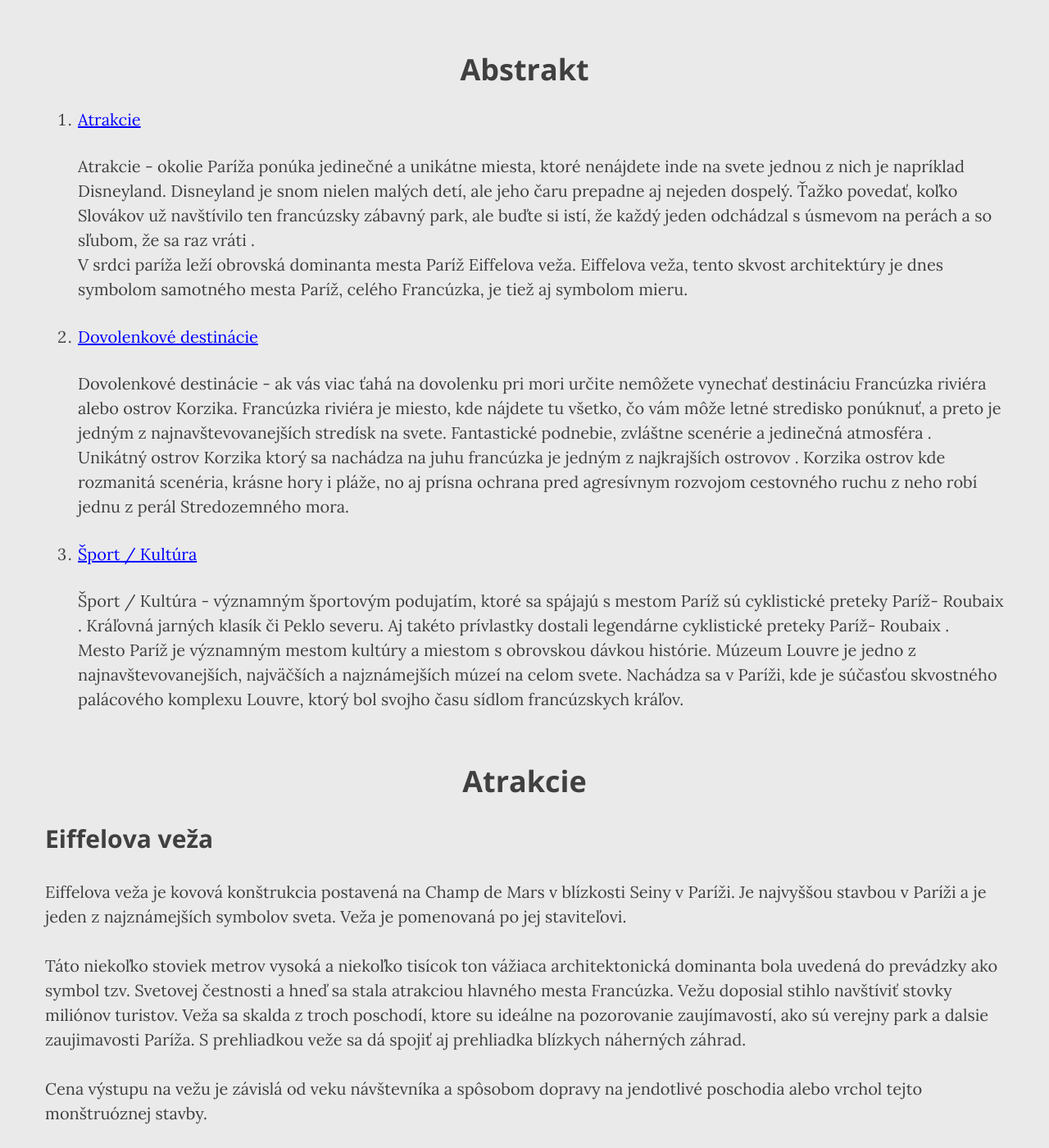
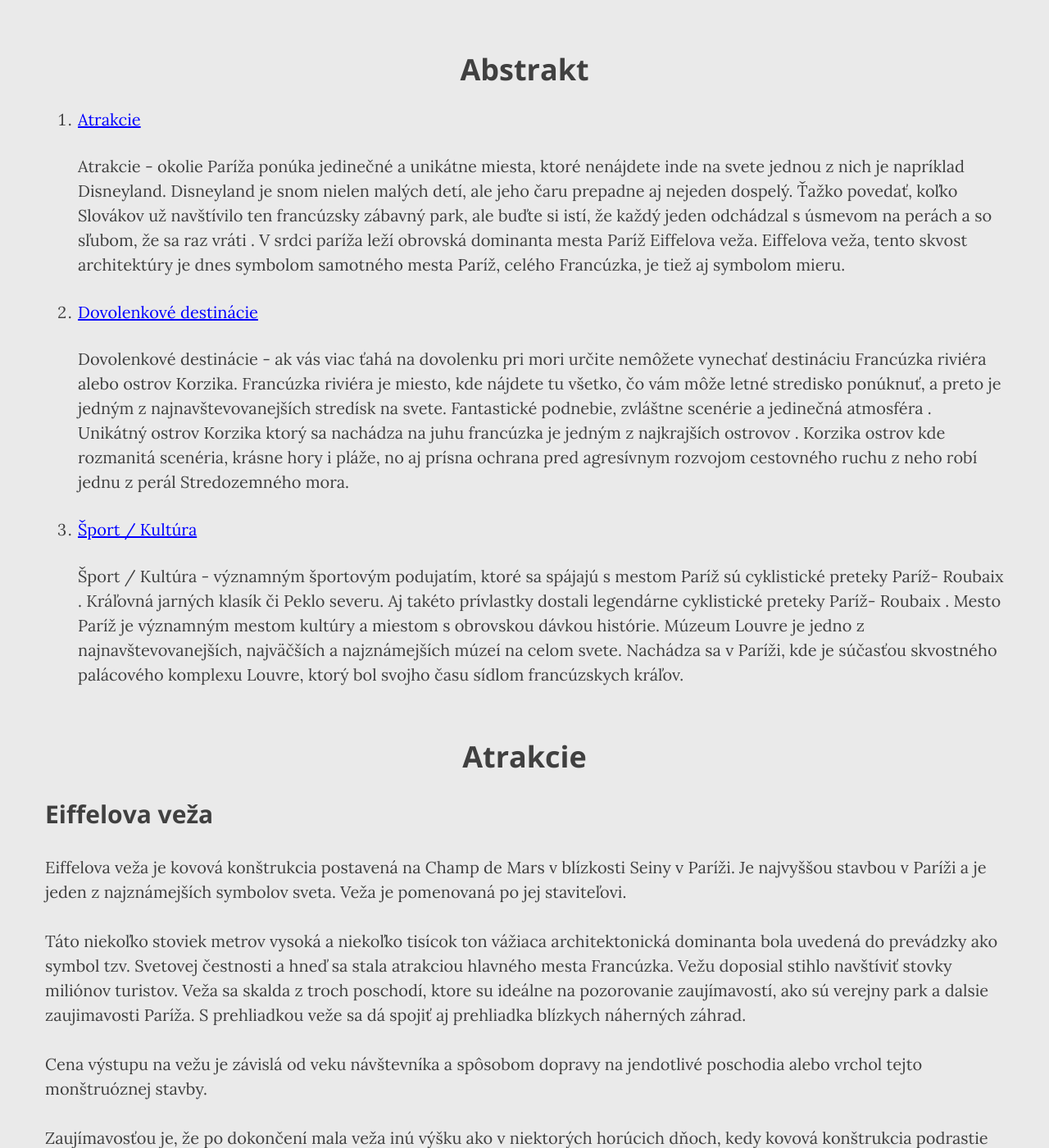
Before and after one commit to patro213/patro213.github.io, a Jekyll site: the page bakalarka_stranky/experiment.html, which Jekyll copies as it is, in a window 1280 px wide and 1400 px high. Shown: the whole window at 82% size. Built offline with Jekyll 4.4.1, drawn with Linux system fonts in a browser that asks for light colours; some of the changed text lies outside the part shown.

```diff
--- a/bakalarka_stranky/experiment.html
+++ b/bakalarka_stranky/experiment.html
@@ -51,7 +51,6 @@
                 okolie Paríža ponúka jedinečné a unikátne miesta, ktoré nenájdete inde na svete jednou z nich je napríklad Disneyland.
                 Disneyland je snom nielen malých detí, ale jeho čaru prepadne aj nejeden dospelý. Ťažko povedať, koľko Slovákov už
                 navštívilo ten francúzsky zábavný park, ale buďte si istí, že každý jeden odchádzal s úsmevom na perách a so sľubom, že sa raz vráti .
-                <br/>
                 V srdci paríža leží obrovská dominanta mesta Paríž Eiffelova veža.
                 Eiffelova veža, tento skvost architektúry je dnes symbolom samotného mesta Paríž, celého Francúzka, je tiež aj symbolom mieru.</p>
             </li>
@@ -60,7 +59,6 @@
                 ak vás viac ťahá na dovolenku pri mori určite nemôžete vynechať destináciu Francúzka riviéra alebo ostrov Korzika.
                 Francúzka riviéra je miesto, kde nájdete tu všetko, čo vám môže letné stredisko ponúknuť, a preto je jedným z najnavštevovanejších stredísk na svete.
                 Fantastické podnebie, zvláštne scenérie a jedinečná atmosféra .
-                <br/>
                 Unikátný ostrov Korzika ktorý sa nachádza na juhu francúzka je jedným z najkrajších ostrovov .
                 Korzika ostrov kde rozmanitá scenéria, krásne hory i pláže, no aj prísna ochrana pred agresívnym rozvojom cestovného ruchu z neho robí jednu z perál Stredozemného mora.</p>
             </li>
@@ -68,7 +66,6 @@
             <li><a href="#sport">Šport / Kultúra</a><p>Šport / Kultúra -
                 významným športovým podujatím, ktoré sa spájajú s mestom Paríž sú cyklistické preteky Paríž- Roubaix .
                 Kráľovná jarných klasík či Peklo severu. Aj takéto prívlastky dostali legendárne cyklistické preteky Paríž- Roubaix .
-                <br/>
                 Mesto Paríž je významným mestom kultúry a miestom s obrovskou dávkou histórie.
                 Múzeum Louvre je jedno z najnavštevovanejších, najväčších a najznámejších múzeí na celom svete. Nachádza sa v Paríži,
                 kde je súčasťou skvostného palácového komplexu Louvre, ktorý bol svojho času sídlom francúzskych kráľov.</p>
@@ -90,7 +87,6 @@
             <p>O akom druhom parku to píšeme? Parížsky Disneyland sa totiž skladá z parkov a častí, kde sa návštevník ocitne vo svete filmových trikov, aké používajú práve tvorcovia štúdia Walta Disneyho.</p>
             <p>Azda jediný problém, ktorý parížsky Disneyland má, je nedostatok skutočne dobrých reštaurácií. Je síce plný fastfoodov, ale porcie sú jednak pomerne malé a jednak pomerne drahé. Preto, ak nechcete minúť celý majetok na rodinné posedenie v reštaurácii, pri ktorom sa až tak fantasticky nenajete, vezmite si radšej niečo pod zub so sebou. Nemusíte sa báť, že by to bola hanba - nielen slovenské rodiny, ale aj „ bohaté “ francúzske, nemecké alebo anglické majú na vec podobný názor a môžete ich vidieť, ako sa sediac na lavičkách kŕmia vlastnými zásobami.</p>
             <p>Za druhé, pokiaľ ide o zdravie vašich žalúdkov, len ak máte naozaj silnú povahu, mali by ste navštíviť atrakciu s názvom „ Space Mountain : Mission 2 “. O čo ide? Môžete si skúsiť unikátnym spôsobom zalietať ako vták .
-            <br/>
             Po nezabudnuteľnom zážitku z atrakcie „Space Mountain: Mission 2“, vám príjemný oddych vám poskytne neďaleké kino, kde sa premietajú klasické disneyovské animované filmy. Taký disneyovský animovaný film vám určite zlepší náladu.</p>
         </div>
         <div class="article" id="destinacie">
@@ -124,9 +120,9 @@
             <h2>Musée du Louvre (doslova "Múzeum Louvru")</h2>
             <p>Louvre je najznámejšie múzeum v Paríži a zároveň najnavštevovanejšie múzeum sveta.  Okrem tohto svetoznámeho komplexu je tu niekoľko ďalších nie menej známych národných múzeí  ako Múzeum francúzskej pošty, Múzeum Pabla Picassa, Múzeum Parížskej opery, Grand Palais, Národné múzeum moderného umenia, Múzeum d’ Orsay … Múzeá v Paríži sú čoraz dostupnejšie pre turistov, väčšinu ich možno navštíviť zadarmo, pričom si stačí zapamätať 3 základné princípy.</p>
             <p>Múzeum sa nachádza v Palais du Louvre a možno tu nájsť  umelecké diela a zbierky od najslávnejších umelcov. Múzeum je rozdelené do 8 tematických oddelení: Egypt, Blízky východ, Grécko, Etruské a rímske pamiatky, Islamské umenie, sochárstvo, Dekoratívne umenie, Obrazy a maľby, grafiky a kresby.</p>
-            <p>V tomto komplexe sa nachádza taktiež sklenená pyramída tvoriaca hlavný vstup do zámku. Toto monumentálne miesto v samom srdci Paríža ste mohli zhliadnuť aj vo filme Da Vinciho kód .<br/> Samotné múzeum, ako aj celý komplex, sa nachádza v 1. obvode francúzskej metropoly, na pravom brehu rieky Seina, obklopené ulicou Rue de Rivoli, Tuilerijskými záhradami a kostolom  Saint - Germain l ’ Auxerrois . V súčasnosti sa tu nachádza niekoľko desiatok tisíc exponátov, ktoré svojím pôvodom siahajú od prehistorickej doby až po 19. storočie, a sú vystavované na ploche vyše 60 tisíc metrov štvorcových .<br/> Táto unikátna zbierka sa postupne rozširovala vďaka vojnovému ťaženiu Francúzska za Napoleona Bonaparteho.<br/> Zákonom z roku 1888 sú všetky umelecké skvosty rozčlenené do 7 oddelení. Každé oddelenie má svojho správcu, ktorý riadi tím znalcov, reštaurátorov a historikov umenia.  Náklady na prevádzku a reštauráciu diel sa každoročne zvyšovali od stoviek tisíc frankov až po dnešné milióny eur ročne.</p>
+            <p>V tomto komplexe sa nachádza taktiež sklenená pyramída tvoriaca hlavný vstup do zámku. Toto monumentálne miesto v samom srdci Paríža ste mohli zhliadnuť aj vo filme Da Vinciho kód . Samotné múzeum, ako aj celý komplex, sa nachádza v 1. obvode francúzskej metropoly, na pravom brehu rieky Seina, obklopené ulicou Rue de Rivoli, Tuilerijskými záhradami a kostolom  Saint - Germain l ’ Auxerrois . V súčasnosti sa tu nachádza niekoľko desiatok tisíc exponátov, ktoré svojím pôvodom siahajú od prehistorickej doby až po 19. storočie, a sú vystavované na ploche vyše 60 tisíc metrov štvorcových . Táto unikátna zbierka sa postupne rozširovala vďaka vojnovému ťaženiu Francúzska za Napoleona Bonaparteho. Zákonom z roku 1888 sú všetky umelecké skvosty rozčlenené do 7 oddelení. Každé oddelenie má svojho správcu, ktorý riadi tím znalcov, reštaurátorov a historikov umenia.  Náklady na prevádzku a reštauráciu diel sa každoročne zvyšovali od stoviek tisíc frankov až po dnešné milióny eur ročne.</p>
             <p>Azda najznámejším dielom nachádzajúcim sa v múzeu Louvre je Mona Lisa od Leonarda da Vinciho.Popri tomto skvoste tu však nájdete napríklad Asýrske okrídlené zvery, fragmenty sôch z aténskej Akropoly, sarkofág z Cervetera, ale aj Spútaných otrokov od Michelangela, Autoportrét od Dürera a mnoho ďalších diel od Rembrandta, Goyu, Rafaela, Boticelliho .
-            <br/> Opäť treba pripomenúť, že všetky tieto unikátne historické diela je možné vidieť za určitých okolností zadarmo, inak je bežná cena len niekoľko eur.</p>
+            Opäť treba pripomenúť, že všetky tieto unikátne historické diela je možné vidieť za určitých okolností zadarmo, inak je bežná cena len niekoľko eur.</p>
         </div>
 </body>
 </html>
```
